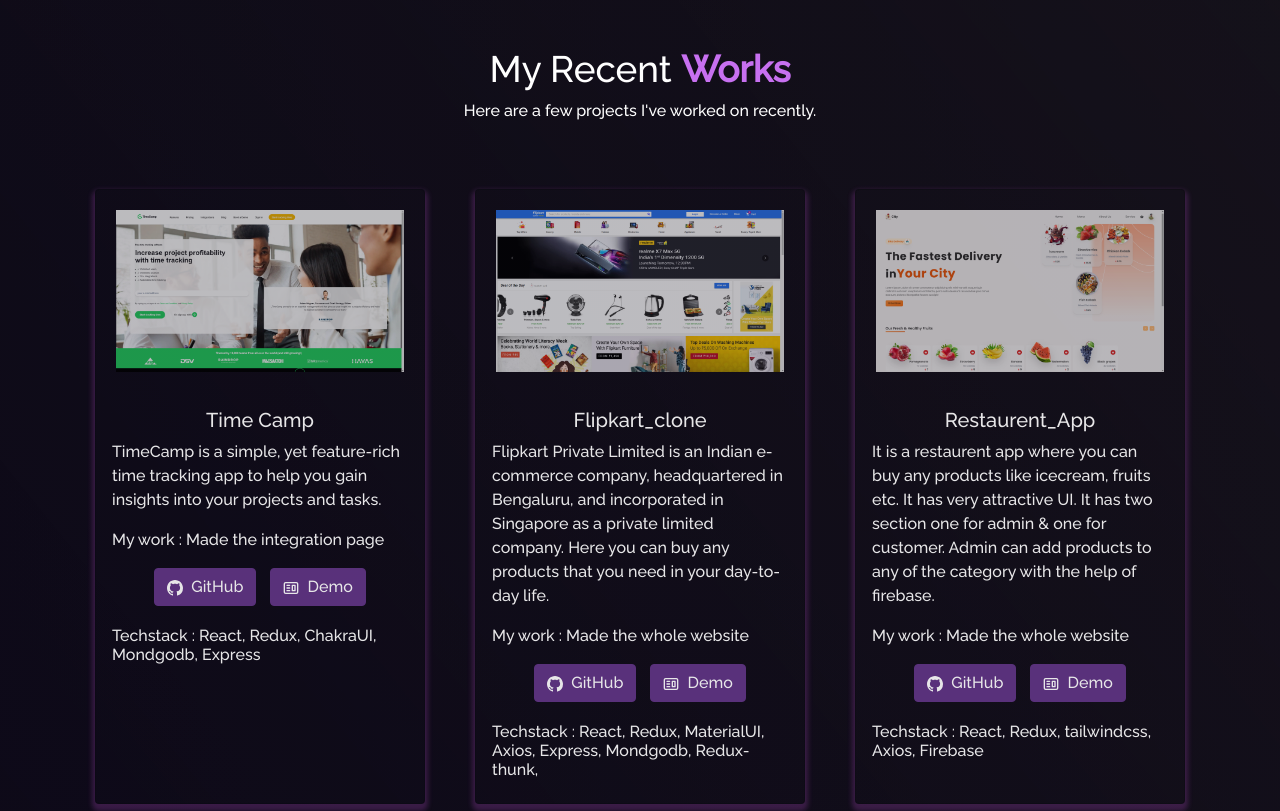
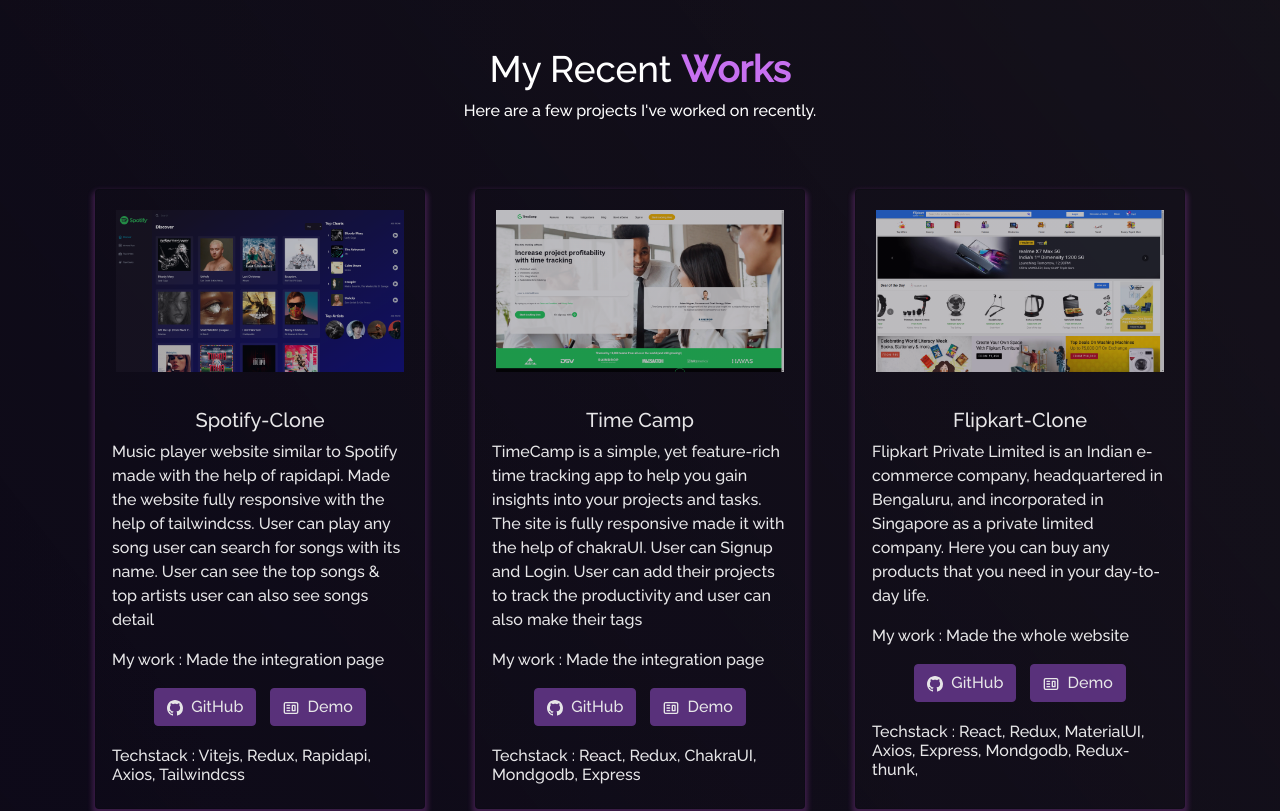
Before and after one commit to Vishall001/vishal-mandloi, a React (Create React App) app: page / in a window 1280 px wide. Shown: the part 2660-3471 px from the top of the page. Built offline with nearby package versions, Linux system fonts and the light colour scheme.

Commit message:
added new project

```diff
--- a/src/components/Projects/Projects.js
+++ b/src/components/Projects/Projects.js
@@ -7,7 +7,7 @@
 import booking from "../../Assets/Projects/booking.png";
 import restaurent from "../../Assets/Projects/restaurent.png";
 import flipkart from "../../Assets/Projects/flipkart.png";
-
+import spotify from "../../Assets/Projects/spotify.png";
 function Projects() {
   return (
     <Container fluid className="project-section" id="project">
@@ -22,10 +22,23 @@
         <Row style={{ justifyContent: "center", paddingBottom: "10px" }}>
           <Col md={4} className="project-card">
             <ProjectCard
+              imgPath={spotify}
+              isBlog={false}
+              title="Spotify-Clone"
+              description="Music player website similar to Spotify made with the help of rapidapi. Made the website fully responsive with the help of tailwindcss. User can play any song user can search for songs with its name. User can see the top songs & top artists user can also see songs detail"
+              work=" Made the integration page"
+              ghLink="https://github.com/Vishall001/Spotify_Clone"
+              demoLink="https://spotify-colone.netlify.app/"
+              tech="Vitejs, Redux, Rapidapi, Axios, Tailwindcss"
+            />
+          </Col>
+
+          <Col md={4} className="project-card">
+            <ProjectCard
               imgPath={bitsOfCode}
               isBlog={false}
               title="Time Camp"
-              description="TimeCamp is a simple, yet feature-rich time tracking app to help you gain insights into your projects and tasks."
+              description="TimeCamp is a simple, yet feature-rich time tracking app to help you gain insights into your projects and tasks. The site is fully responsive made it with the help of chakraUI. User can Signup and Login. User can add their projects to track the productivity and user can also make their tags"
               work=" Made the integration page"
               ghLink="https://github.com/Vishall001/Time-camp"
               demoLink="https://time-campclone.netlify.app/"
@@ -37,7 +50,7 @@
             <ProjectCard
               imgPath={flipkart}
               isBlog={false}
-              title="Flipkart_clone"
+              title="Flipkart-Clone"
               description="Flipkart Private Limited is an Indian e-commerce company, headquartered in Bengaluru, and incorporated in Singapore as a private limited company. Here you can buy any products that you need in your day-to-day life."
               work=" Made the whole website"
               ghLink="https://github.com/Vishall001/Flipkart_Clone"
@@ -49,7 +62,7 @@
             <ProjectCard
               imgPath={restaurent}
               isBlog={false}
-              title="Restaurent_App"
+              title="Restaurent-App"
               description="It is a restaurent app where you can buy any products like icecream, fruits etc. It has very attractive UI. It has two section one for admin & one for customer. Admin can add products to any of the category with the help of firebase."
               work=" Made the whole website"
               ghLink="https://github.com/Vishall001/Restaurent_App"
```
Also changed, not shown: src/Assets/Projects/spotify.png (added).
